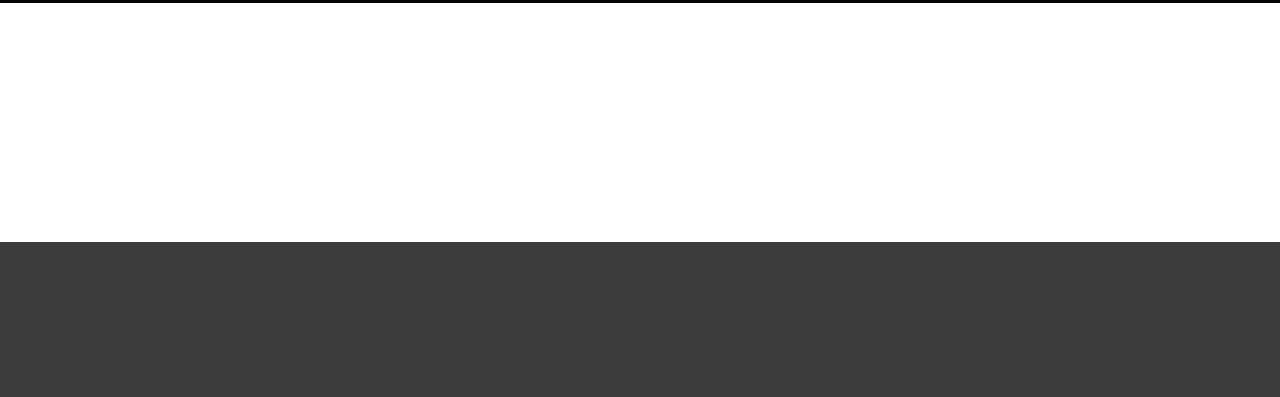
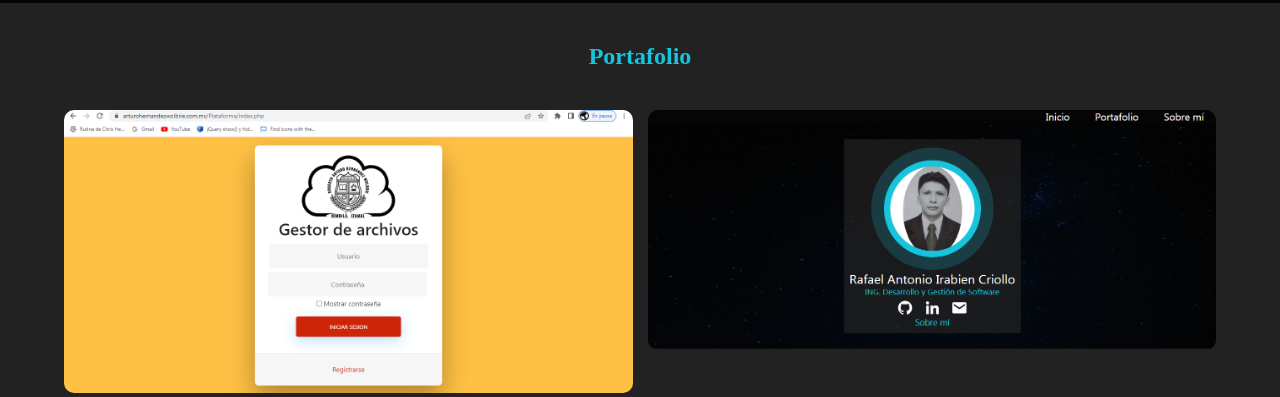
Before and after one commit to RafaelIrabien/Portafolio, a PHP site: page / in a window 1280 px wide. Shown: the part 558-955 px from the top of the page. Before the commit the page ends 800 px from the top, so only its background shows below. Run offline with PHP 8.4, Linux system fonts and the light colour scheme.

Commit message:
Agregar sección de portafolio

```diff
--- a/index.php
+++ b/index.php
@@ -52,5 +52,16 @@
         </div>
     </header>
 
+
+    <section class="briefcase" id="briefcase">
+        <div class="briefcase-section">
+            <h2><span>Portafolio</span></h2>
+            <div class="briefcase-grid">
+                <div><img src="img/Gestor de archivos.png" alt=""></div>
+                <div><img src="img/Portafoli.png" alt=""></div>
+            </div>
+        </div>
+    </section>
+
 </body>
 </html>
--- a/style.css
+++ b/style.css
@@ -154,3 +154,35 @@ que utilizará la página */
 span {
     color: var(--primary);
 }
+
+
+/* Briefcase */
+.briefcase {
+    background-color: var(--dark1);
+}
+
+.briefcase-section h2 {
+    padding: 40px;
+    text-align: center;
+}
+
+.briefcase-grid {
+    display: grid;
+    /*Con autofit hacemos que todos los elementos se creen dependiendo del
+    tamaño de la pantalla*/
+    grid-template-columns: repeat(auto-fit,minmax(290px,auto));
+    /*Separamos las imagenes*/
+    gap: 15px;
+    width: 90%;
+    margin: 0 auto;
+}
+
+.briefcase-grid img {
+    width: 100%;
+    border-radius: 10px;
+    transition: transform 0.2s ease;
+}
+
+.briefcase-grid img:hover {
+    transform: scale(1.1);
+}
```
Also changed, not shown: img/Gestor de archivos.png (added), img/Portafoli.png (added).
